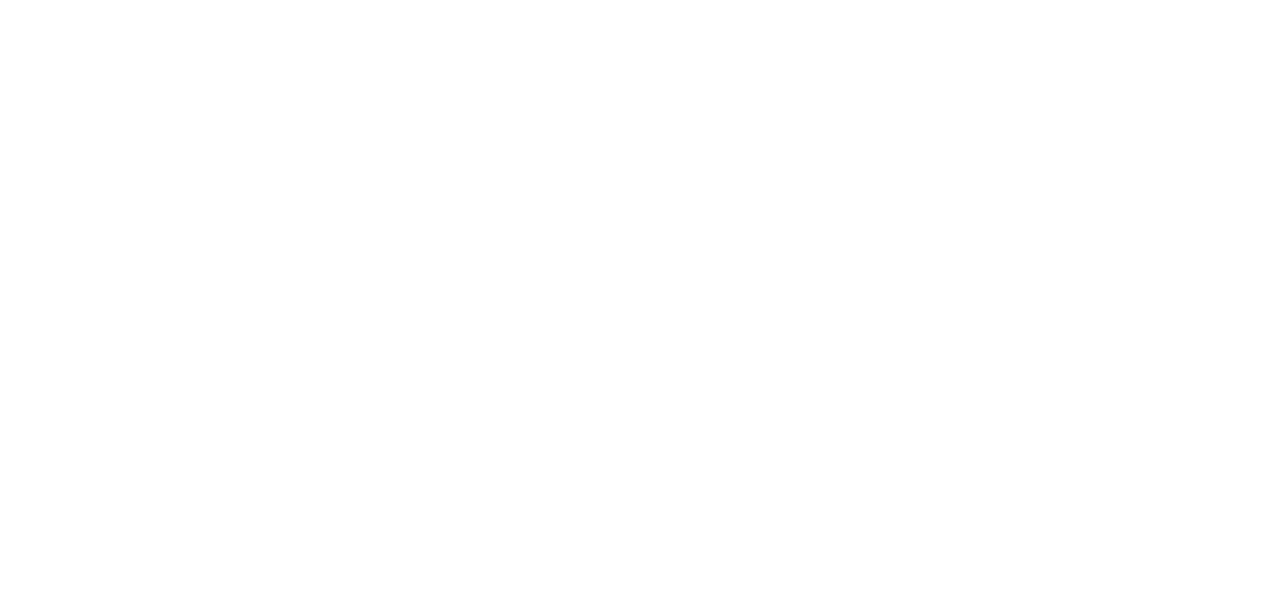
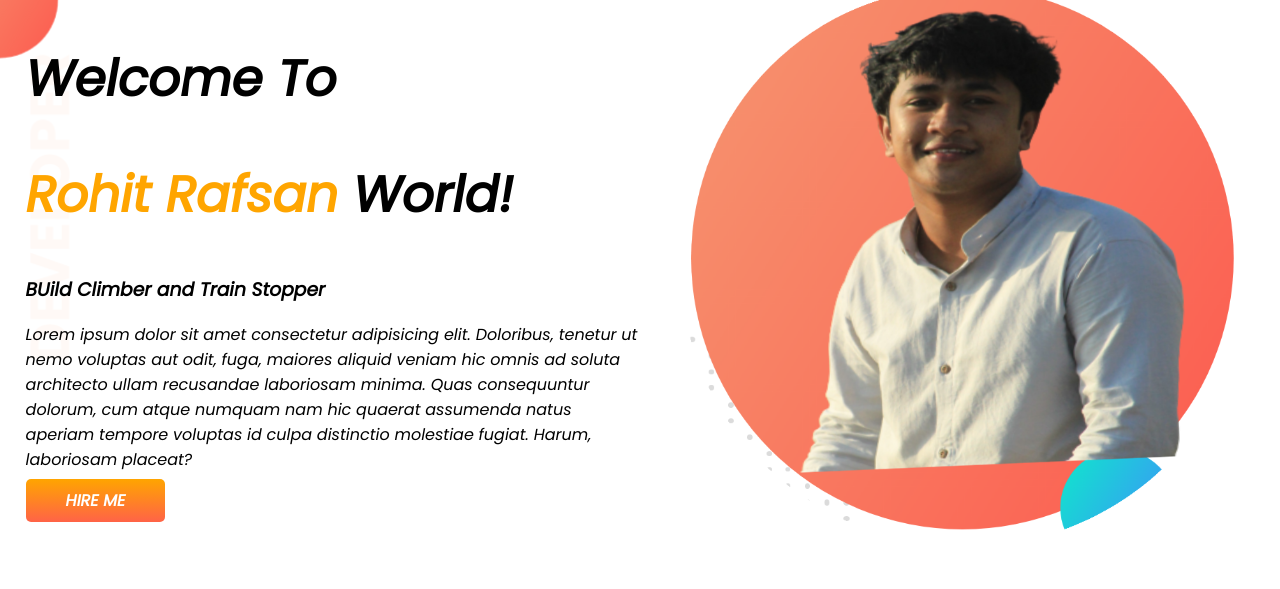
Before and after one commit to RAFSAN1010/Developer-Portfolio-2, a plain HTML site: page index.html in a window 1280 px wide. Drawn offline with Linux system fonts and the light colour scheme.

Commit message:
new build

```diff
--- a/index.html
+++ b/index.html
@@ -4,10 +4,30 @@
   <meta charset="UTF-8">
   <meta http-equiv="X-UA-Compatible" content="IE=edge">
   <meta name="viewport" content="width=device-width, initial-scale=1.0">
-  <title> Rafsan Portfolio-2 </title>
-  <link rel="stylesheet" href="style.css">
+    <title> Rafsan Portfolio-2 </title>
+        <link rel="preconnect" href="https://fonts.googleapis.com">
+      <link rel="preconnect" href="https://fonts.gstatic.com" crossorigin>
+      <link href="https://fonts.googleapis.com/css2?family=Poppins:ital@1&display=swap" rel="stylesheet">
+      <link rel="stylesheet" href="style.css">
 </head>
 <body>
-
+  <!--
+    Section One here
+  -->
+ <section class="top-banner">
+   <div class="half-width">
+      <h1> Welcome To </h1>
+      <h1> <span class="orange-color">Rohit Rafsan</span> World! </h1>
+      <h3> BUild Climber and Train Stopper </h3>
+      <p> Lorem ipsum dolor sit amet consectetur adipisicing elit. Doloribus, tenetur ut nemo voluptas aut odit, fuga, maiores
+        aliquid veniam hic omnis ad soluta architecto ullam recusandae laboriosam minima. Quas consequuntur dolorum, cum atque
+        numquam nam hic quaerat assumenda natus aperiam tempore voluptas id culpa distinctio molestiae fugiat. Harum,
+        laboriosam placeat? </p>
+        <a class="link-button" target="blank" href="https://www.linkedin.com/in/md-rafsan-zani-b9357b1ba/"> HIRE ME </a>
+   </div>
+    <div class="half-width">
+      <img src="showOff/rafsan rady.png" alt="Rafsan Images">
+    </div>
+  </section>
 </body>
 </html>
--- a/style.css
+++ b/style.css
@@ -0,0 +1,32 @@
+body{
+  font-family: 'Poppins', sans-serif;
+  margin: 0px;
+}
+h1{
+  font-size: 50px;
+}
+.orange-color{
+  color: orange;
+}
+section{
+  display: flex;
+}
+.half-width{
+  width: 50%;
+  padding-left: 2%;
+}
+.half-width img{
+  width: 95%;
+}
+.link-button{
+  text-decoration: none;
+  background-image: linear-gradient(orange, tomato) ;
+  padding: 10px 40px;
+  border-radius: 5px;
+  color: white;
+  font-weight: 700;
+}
+.top-banner{
+  background-image: url(images/top-banner.png);
+  background-repeat:no-repeat ;
+}
```
Also changed, not shown: images/dream-bg.png (added), images/exp-bg.png (added), images/jhankar.png (added), images/jhankar2.png (added), images/my-bg.png (added), images/my-bg2.png (added), images/top-banner.png (added), showOff/rafsan rady.png (added), showOff/rafsan2.jpg (added), showOff/rafsan3.jpg (added), 8 other files.
